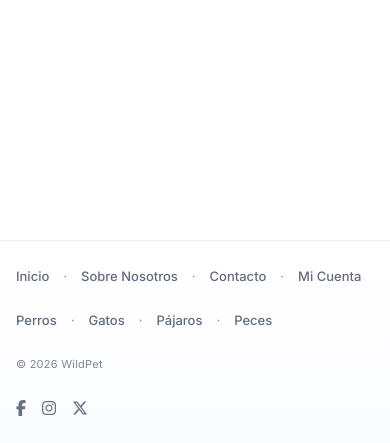
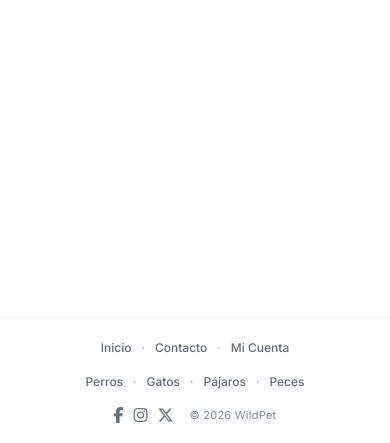
Before and after one commit to romerohadri/WildPet, a PHP site: page /Gatos.php in a window 390 px wide; the page is wider, and only the part inside the window is pictured. Shown: the part 401-844 px from the top of that part. Run offline with PHP 8.4, Linux system fonts and the light colour scheme; data comes from the database, SQL or seed files in the repository.

Commit message:
Enlazar iconos de redes sociales  en footer

```diff
--- a/footer.php
+++ b/footer.php
@@ -1,10 +1,146 @@
+<style>
+  .footer{
+    margin-top:56px;
+    border-top:1px solid #ededed;
+    background:#fff;
+  }
+  .footer-inner{
+    width:100%;
+    max-width:none;
+    margin:0;
+    padding:20px 32px;
+  }
+  .footer-layout{
+    width:100%;
+    display:grid;
+    grid-template-columns:minmax(0,1fr) auto minmax(0,1fr);
+    align-items:center;
+    column-gap:24px;
+  }
+  .footer-block{
+    display:flex;
+    align-items:center;
+    gap:14px;
+    min-height:34px;
+    min-width:0;
+    white-space:nowrap;
+  }
+  .footer-block + .footer-block{
+    border-left:1px solid #d7dde7;
+    padding-left:24px;
+  }
+  .footer-block a,
+  .footer-block a:visited{
+    color:#616b7d !important;
+    text-decoration:none !important;
+    font-size:13px;
+    font-weight:500;
+  }
+  .footer-block a:hover{
+    color:#86c440 !important;
+    text-decoration:none !important;
+  }
+  .footer-block span{
+    color:#8b93a3;
+    font-size:13px;
+  }
+  .footer-copy{
+    font-size:11px;
+    color:#7f8796;
+    letter-spacing:.25px;
+    white-space:nowrap;
+  }
+  .footer-block-1{
+    justify-content:flex-start;
+    overflow:visible;
+  }
+  .footer-block-2{
+    justify-self:center;
+    justify-content:center;
+  }
+  .footer-block-3{
+    justify-self:end;
+    justify-content:flex-end;
+    gap:14px;
+  }
+  .footer-copy{
+    margin-left:8px;
+    text-align:right;
+  }
+  .footer-social{
+    display:flex;
+    align-items:center;
+    gap:12px;
+  }
+  .footer-right i{
+    color:#6a7282;
+    font-size:16px;
+    cursor:pointer;
+  }
+  .footer-right i:hover{
+    color:#86c440;
+    transform:scale(1.08);
+  }
+  @media (max-width: 1100px){
+    .footer-layout{
+      grid-template-columns:1fr;
+      row-gap:8px;
+    }
+    .footer-block + .footer-block{
+      border-left:0;
+      padding-left:0;
+    }
+    .footer-block-1,
+    .footer-block-2,
+    .footer-block-3{ justify-content:flex-start; }
+  }
+
+  .footer-block-2{
+    border-left:0 !important;
+    padding-left:0 !important;
+  }
+  @media (max-width: 600px){
+    .footer-inner{
+      padding:14px 12px;
+    }
+    .footer-layout{
+      row-gap:6px;
+    }
+    .footer-block{
+      justify-content:center !important;
+      gap:10px;
+      min-height:28px;
+      flex-wrap:wrap;
+    }
+    .footer-block a,
+    .footer-block a:visited,
+    .footer-block span{
+      font-size:12px;
+    }
+    .footer-block-3{
+      width:100%;
+      justify-content:center !important;
+      gap:10px;
+      flex-wrap:nowrap;
+    }
+    .footer-social{
+      gap:10px;
+    }
+    .footer-right i{
+      font-size:15px;
+    }
+    .footer-copy{
+      margin-left:0;
+      font-size:10px;
+      text-align:center;
+    }
+  }
+</style>
 <footer class="footer">
   <div class="footer-inner">
     <div class="footer-layout">
       <div class="footer-block footer-block-1">
         <a href="Homepage.php">Inicio</a>
-        <span>·</span>
-        <a href="Homepage.php#sobre-nosotros">Sobre Nosotros</a>
         <span>·</span>
         <a href="Homepage.php#contacto">Contacto</a>
         <span>·</span>
@@ -19,13 +155,19 @@
         <span>·</span>
         <a href="Peces.php">Peces</a>
       </div>
-      <div class="footer-block footer-block-3">
+      <div class="footer-block footer-block-3 footer-right">
+        <div class="footer-social">
+          <a href="https://www.facebook.com/share/1AsKfSyiEw/?mibextid=wwXIfr" target="_blank" rel="noopener noreferrer" aria-label="Facebook" title="Facebook">
+            <i class="fa-brands fa-facebook-f"></i>
+          </a>
+          <a href="https://www.instagram.com/hadri_romero?igsh=MW92cW1pNGMybHB1Mw==" target="_blank" rel="noopener noreferrer" aria-label="Instagram" title="Instagram">
+            <i class="fa-brands fa-instagram"></i>
+          </a>
+          <a href="https://x.com/hadri_romeroo?s=21" target="_blank" rel="noopener noreferrer" aria-label="X" title="X">
+            <i class="fa-brands fa-x-twitter"></i>
+          </a>
+        </div>
         <span class="footer-copy">© 2026 WildPet</span>
-      </div>
-      <div class="footer-block footer-block-4 footer-right">
-        <i class="fa-brands fa-facebook-f" aria-label="Facebook" title="Facebook"></i>
-        <i class="fa-brands fa-instagram" aria-label="Instagram" title="Instagram"></i>
-        <i class="fa-brands fa-x-twitter" aria-label="X" title="X"></i>
       </div>
     </div>
   </div>
```
